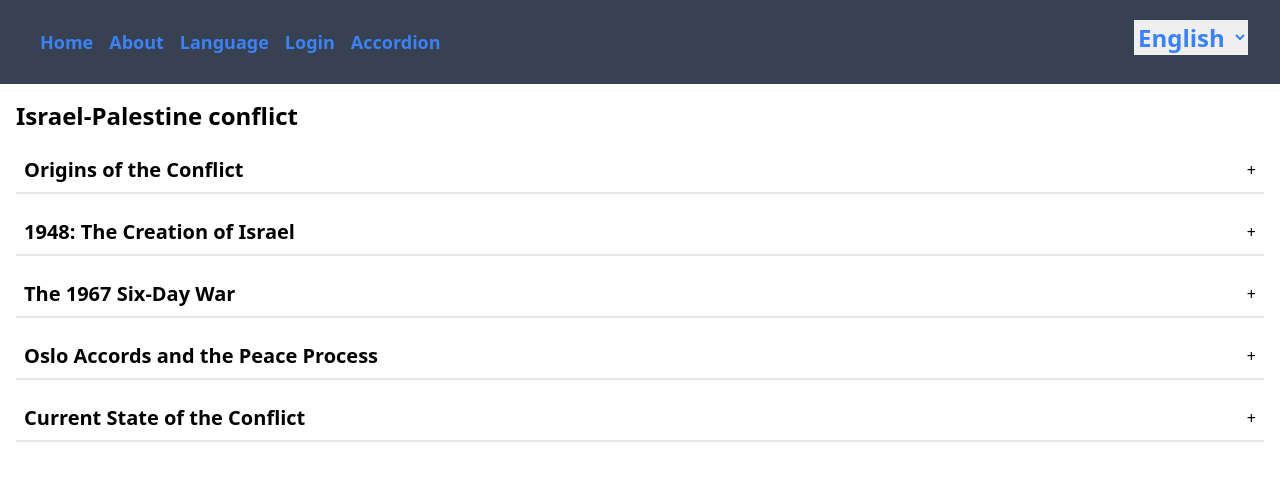
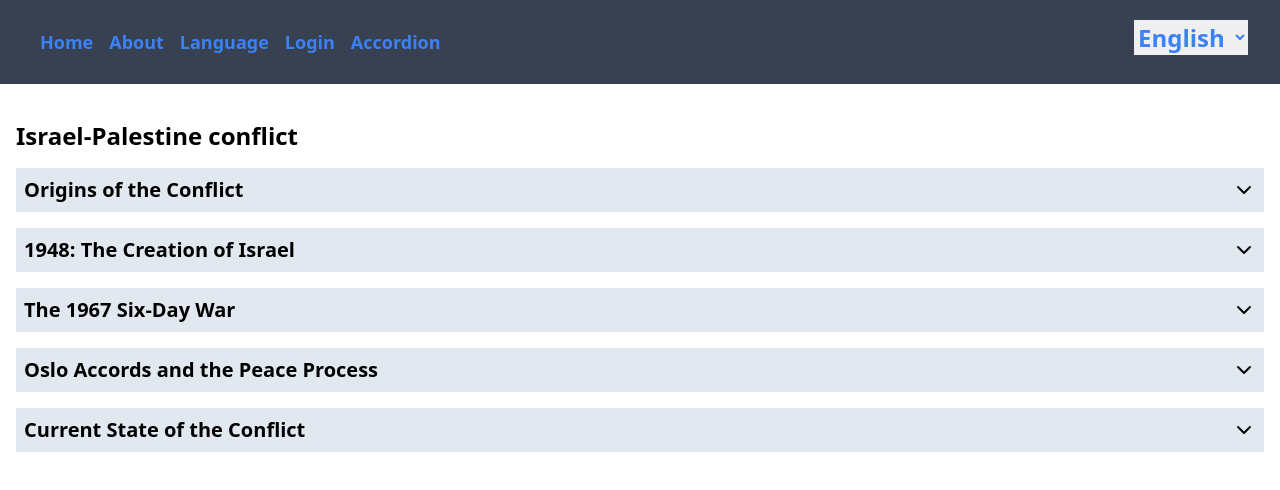
Before and after one commit to brij1728/low-level-design, a React (Vite) app: page /accordion in a window 1280 px wide. Shown: the top 490 px of the page. Built offline with nearby package versions, Linux system fonts and the light colour scheme.

Commit message:
Refactor package dependencies and update Accordion component styling

```diff
--- a/package.json
+++ b/package.json
@@ -14,6 +14,7 @@
     "axios": "^1.7.7",
     "react": "^18.3.1",
     "react-dom": "^18.3.1",
+    "react-icons": "^5.3.0",
     "react-router-dom": "^6.26.2"
   },
   "devDependencies": {
--- a/src/components/Accordion/Accordion.tsx
+++ b/src/components/Accordion/Accordion.tsx
@@ -15,7 +15,7 @@ export const Accordion = () => {
   };
 
   return (
-    <div className='p-4 gap-4'>
+    <div className='m-auto mt-5 p-4 gap-4'>
 		<h1 className='text-2xl font-bold'>Israel-Palestine conflict</h1>
       {accordionData.map((item, index) => (
         <AccordionItem
--- a/src/components/AccordionItem/AccordionItem.tsx
+++ b/src/components/AccordionItem/AccordionItem.tsx
@@ -1,3 +1,5 @@
+import { FiChevronDown, FiChevronUp } from 'react-icons/fi';
+
 import { ISingleAccordion } from '../../types/accordionType';
 import React from 'react';
 
@@ -9,13 +11,15 @@ interface IProps extends ISingleAccordion {
 
 export const AccordionItem: React.FC<IProps> = ({ title, content, isActive, index, toggleAccordion }) => {
   return (
-    <div className="border-b-2 border-gray-200 gap-2 p-2 mt-4">
+    <div className=" gap-2 mt-4 ">
       <div
-        className="flex justify-between items-center cursor-pointer"
+        className="flex justify-between items-center cursor-pointer bg-slate-200 p-2"
         onClick={() => toggleAccordion(index)}
       >
         <h1 className="text-xl font-semibold">{title}</h1>
-        <span>{isActive ? '-' : '+'}</span>
+        <span>
+          {isActive ? <FiChevronUp size={24} /> : <FiChevronDown size={24} />}
+        </span>
       </div>
       {isActive && <p className="text-gray-500 mt-2">{content}</p>}
     </div>
```
Also changed, not shown: 1 other file (tests, documents, lock files or other folders).
